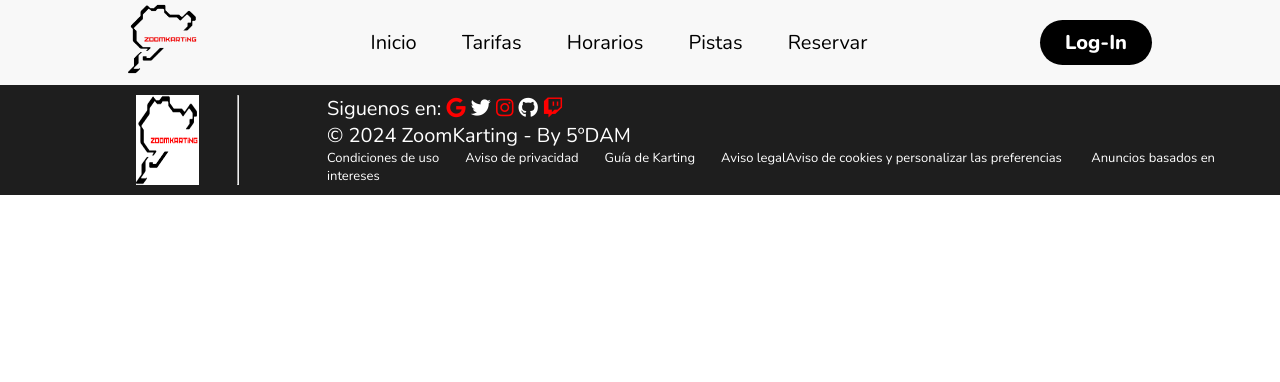
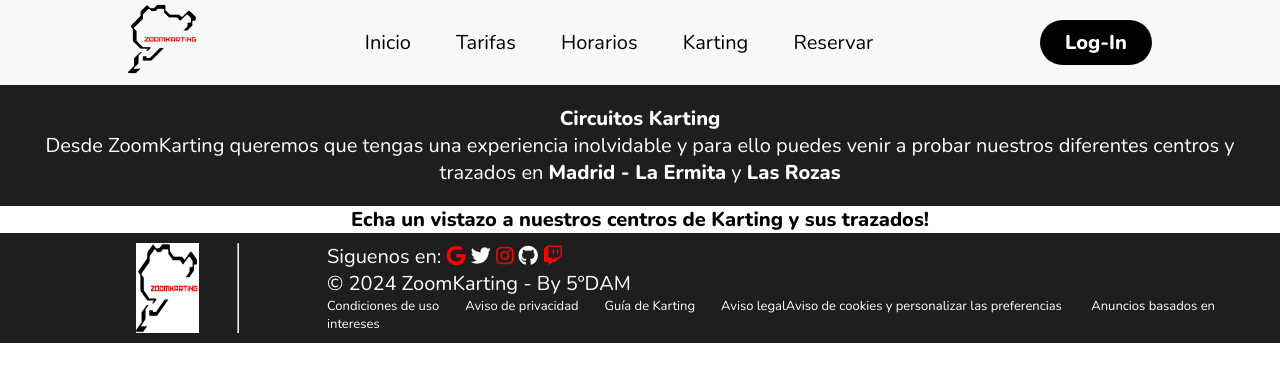
Before and after one commit to Hugoo70/ZoomKarting, a plain HTML site: page karting/index.html in a window 1280 px wide. Drawn offline with nearby package versions, Linux system fonts and the light colour scheme.

Commit message:
04032024

```diff
--- a/cabecera.css
+++ b/cabecera.css
@@ -12,7 +12,6 @@ body {
     font-family: 'Segoe UI', Tahoma, Geneva, Verdana, sans-serif;
     margin: 0;
     padding: 0;
-    color: #f8f8f8;
 }
 main {
     display: flex;
--- a/pistas/index.html
+++ b/karting/index.html
@@ -19,14 +19,20 @@
                 <li><a href="/inicio/index.html">Inicio</a></li>
                 <li><a href="/tarifas/index.html">Tarifas</a></li>
                 <li><a href="/horarios/index.html">Horarios</a></li>
-                <li><a href="/pistas/index.html">Pistas</a></li>
+                <li><a href="/karting/index.html">Karting</a></li>
                 <li><a href="/reservar/index.html">Reservar</a></li>
            </ul>
         </nav>
         <a class="btn" href="/log-in/index.html"><button>Log-In</button></a>
     </header>
 
-
+    <div class="info">
+        <h2>Circuitos Karting</h2>
+        <p>Desde ZoomKarting queremos que tengas una experiencia inolvidable y para ello puedes venir a probar nuestros diferentes centros y trazados en <strong>Madrid - La Ermita</strong> y <strong>Las Rozas</strong></p>
+    </div>
+    <section class="circuitos">
+        <h2>Echa un vistazo a nuestros centros de Karting y sus trazados!</h2>
+    </section>
     <footer>
         <img src="../img/logo2.png">
         <hr>
--- /dev/null
+++ b/karting/style.css
@@ -0,0 +1,12 @@
+.info {
+    background-color: #1e1e1e;
+    color: white;
+    padding: 20px;
+    text-align: center;
+}
+.circuitos h2{
+    text-align: center;
+}
+.circuitos{
+
+}
```
Also changed, not shown: contactanos/index.html (+1 -1 lines), eventos/index.html (+1 -1 lines), horarios/index.html (+1 -1 lines), inicio/index.html (+1 -1 lines), log-in/index.html (+1 -1 lines), reservar/index.html (+1 -1 lines), tarifas/index.html (+1 -1 lines), pistas/style.css (deleted).
